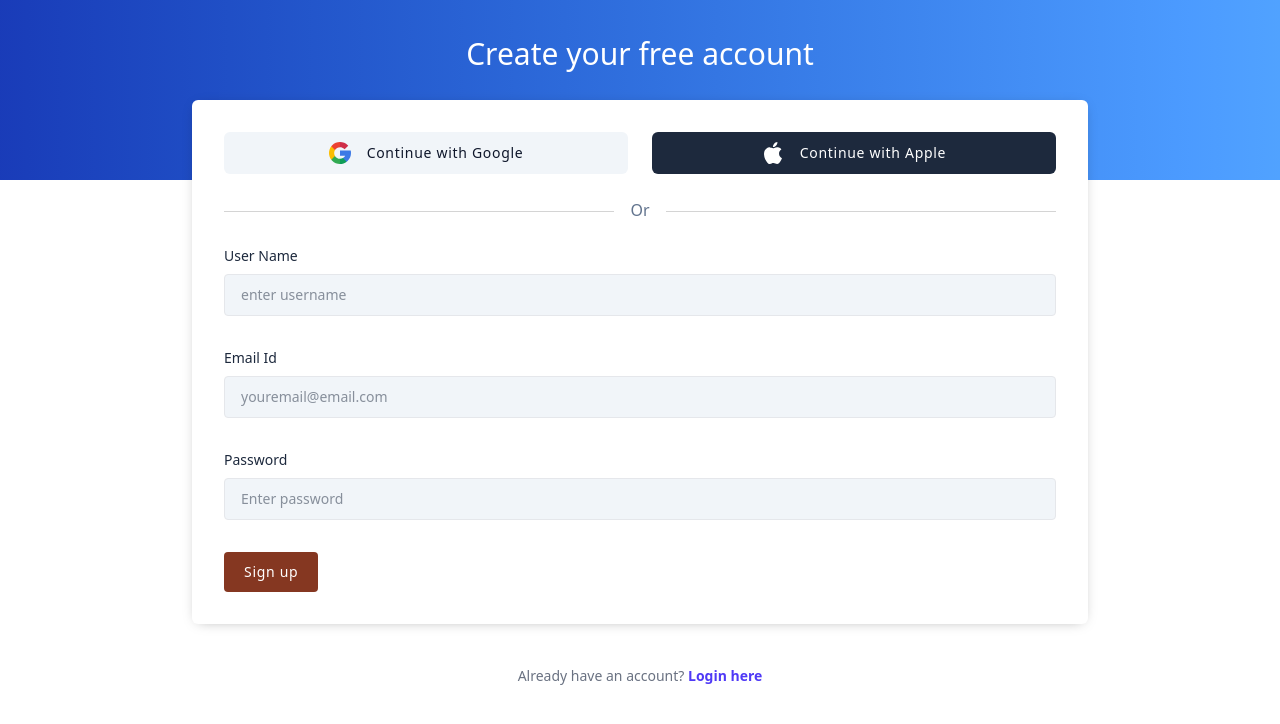
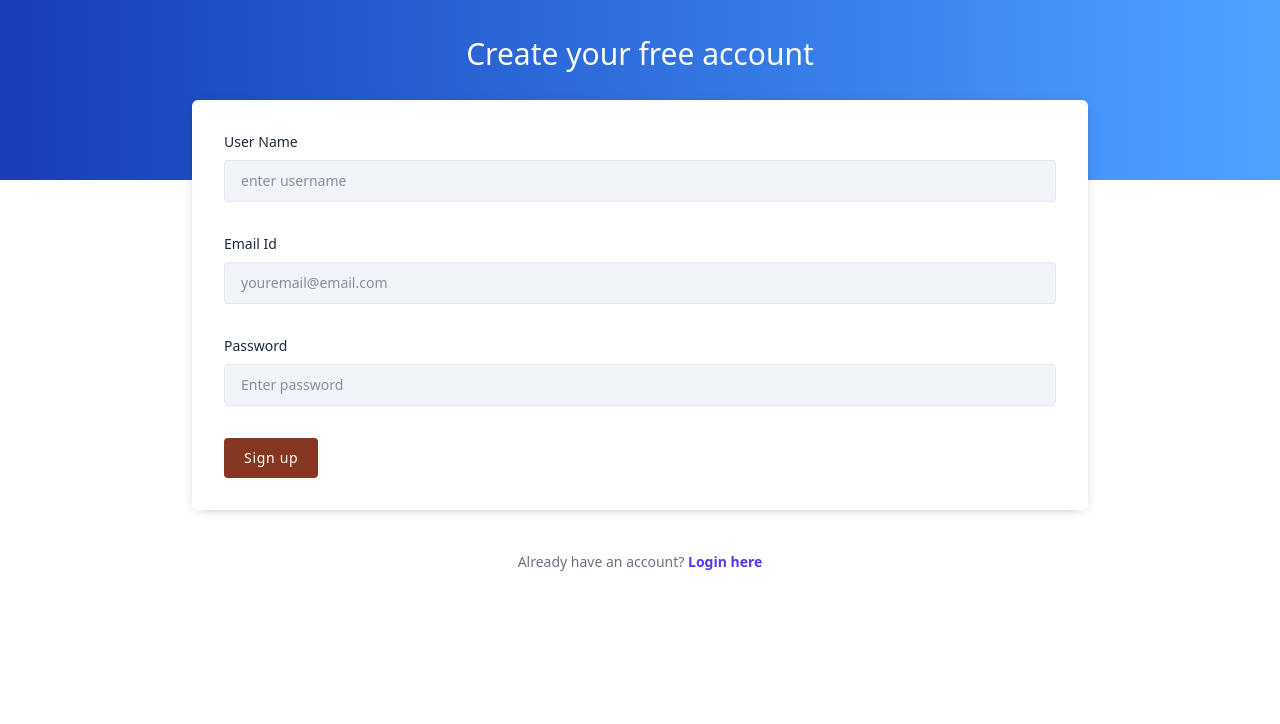
Before and after one commit to aylinazlina/Recipe-Sharing-App-React-Tailwind, a React (Vite) app: page / in a window 1280 px wide. Shown: the top 724 px of the page. Built offline with nearby package versions, Linux system fonts and the light colour scheme.

Commit message:
logInWithEmailandPassword and loginWithPopup is working properly

```diff
--- a/src/pages/Login.jsx
+++ b/src/pages/Login.jsx
@@ -1,16 +1,23 @@
 import React from "react";
-import {useContext} from "react"
+import { useContext } from "react";
 import { useForm } from "react-hook-form";
 import { AuthContext } from "../context/AuthContext";
-import {Link} from "react-router";
-import {useNavigate} from "react-router";
-import { getAuth,sendEmailVerification } from "firebase/auth";
-
+import { Link } from "react-router";
+import { useNavigate } from "react-router";
+import { getDatabase, ref, set, push } from "firebase/database";
+import {
+  getAuth,
+  signInWithEmailAndPassword,
+  signInWithPopup,
+  GoogleAuthProvider,
+} from "firebase/auth";
 
 const Login = () => {
+  const auth = getAuth();
+  const db = getDatabase();
 
-const {user,setUser}=useContext(AuthContext);
-const navigate=useNavigate();
+  const { user, setUser } = useContext(AuthContext);
+  const navigate = useNavigate();
 
   const {
     register,
@@ -22,31 +29,131 @@ const navigate=useNavigate();
   const loginForm = (data) => {
     console.log(data);
 
-    if(user.email === data.email  && user.password === data.password){
-      navigate("/home");
-    }else{
-      alert("Invalid email or password");
-    }
+    //todo:initially if everything is working fine
+
+    // if(user.email === data.email  && user.password === data.password){
+    //   navigate("/home");
+    // }else{
+    //   alert("Invalid email or password");
+    // }
     //todo:inital checking if login form is working
     // setUser(()=>{
     //   return data
 
     // })
+
+    signInWithEmailAndPassword(auth, data.email, data.password)
+      .then((userinfo) => {
+        console.log("user logged in successfully", userinfo);
+        navigate("/home");
+        // ...
+      })
+      .catch((error) => {
+        console.log(
+          `error in from SignInWithEmailAndPassword function ${error.code}`
+        );
+      });
   };
 
-    //useContext
-    console.log("user",user);
+  //useContext
+  console.log("user", user);
+
+  //todo:LoginWithGoogle function for the google button
+
+  const LogInWithGoogle = () => {
+    // todo:button checking
+    // alert("hi mern2403!")
+
+    const Provider = new GoogleAuthProvider();
+
+    signInWithPopup(auth, Provider)
+      .then((userinfo) => {
+        console.log("log in with google successfully", userinfo);
+
+
+        const user=userinfo.user
+
+
+
+        //todo:user data is stored in the realtime database firebase
+
+        const userRef = push(ref(db, "users/"));
+        set(userRef, {
+          username: user.displayName || "username is missing",
+          email: user.email || "email is missing",
+          profile_picture:user.photoURL||"image is missing",
+          userUid: user.uid,
+        })
+
+
+      }).then(()=>{
+        navigate("/home")
+      })
+      .catch((error) => {
+        console.log(`error in from SignInWithPopup function ${error.code}`)
+      });
+  };
 
   return (
     <div>
       <div className="flex min-h-full flex-col justify-center px-6 py-12 lg:px-8">
         <div className="sm:mx-auto sm:w-full sm:max-w-sm">
-          <h2 className="mt-10 text-center text-2xl/9 font-bold tracking-tight text-gray-900">
+          <h2 className="mt-10 pb-10 text-center text-2xl/9 font-bold tracking-tight text-gray-900">
             Login
           </h2>
         </div>
 
-        <div className="mt-10 sm:mx-auto sm:w-full sm:max-w-sm">
+        <div className="grid sm:grid-cols-1 gap-6">
+          <button
+            onClick={LogInWithGoogle}
+            type="button"
+            className="w-[25dvw] ml-[37%] px-4 py-2.5 flex items-center justify-center rounded-md text-slate-900 text-sm font-medium tracking-wider cursor-pointer border-0 outline-0 bg-slate-100 hover:bg-slate-200"
+          >
+            <svg
+              xmlns="http://www.w3.org/2000/svg"
+              width="22px"
+              fill="#fff"
+              className="inline shrink-0 mr-4"
+              viewBox="0 0 512 512"
+            >
+              <path
+                fill="#fbbd00"
+                d="M120 256c0-25.367 6.989-49.13 19.131-69.477v-86.308H52.823C18.568 144.703 0 198.922 0 256s18.568 111.297 52.823 155.785h86.308v-86.308C126.989 305.13 120 281.367 120 256z"
+                data-original="#fbbd00"
+              />
+              <path
+                fill="#0f9d58"
+                d="m256 392-60 60 60 60c57.079 0 111.297-18.568 155.785-52.823v-86.216h-86.216C305.044 385.147 281.181 392 256 392z"
+                data-original="#0f9d58"
+              />
+              <path
+                fill="#31aa52"
+                d="m139.131 325.477-86.308 86.308a260.085 260.085 0 0 0 22.158 25.235C123.333 485.371 187.62 512 256 512V392c-49.624 0-93.117-26.72-116.869-66.523z"
+                data-original="#31aa52"
+              />
+              <path
+                fill="#3c79e6"
+                d="M512 256a258.24 258.24 0 0 0-4.192-46.377l-2.251-12.299H256v120h121.452a135.385 135.385 0 0 1-51.884 55.638l86.216 86.216a260.085 260.085 0 0 0 25.235-22.158C485.371 388.667 512 324.38 512 256z"
+                data-original="#3c79e6"
+              />
+              <path
+                fill="#cf2d48"
+                d="m352.167 159.833 10.606 10.606 84.853-84.852-10.606-10.606C388.668 26.629 324.381 0 256 0l-60 60 60 60c36.326 0 70.479 14.146 96.167 39.833z"
+                data-original="#cf2d48"
+              />
+              <path
+                fill="#eb4132"
+                d="M256 120V0C187.62 0 123.333 26.629 74.98 74.98a259.849 259.849 0 0 0-22.158 25.235l86.308 86.308C162.883 146.72 206.376 120 256 120z"
+                data-original="#eb4132"
+              />
+            </svg>
+            Continue with Google
+          </button>
+        </div>
+
+        <p className="ml-[50%] mt-4 text-red-500 font-bold">Or </p>
+
+        <div className="mt-4 sm:mx-auto sm:w-full sm:max-w-sm">
           <form
             className="space-y-6"
             onSubmit={handleSubmit(loginForm)}
@@ -68,7 +175,7 @@ const navigate=useNavigate();
                   placeholder="your@email.com"
                   autocomplete="email"
                   {...register("email", {
-                    required: {value:true,message:"Email is required"},
+                    required: { value: true, message: "Email is required" },
                     pattern: {
                       value: /^[a-zA-Z0-9._%+-]+@[a-zA-Z0-9.-]+\.[a-zA-Z]{2,}$/,
                       message: "Enter a valid email address",
@@ -116,14 +223,13 @@ const navigate=useNavigate();
                   id="password"
                   autocomplete="current-password"
                   placeholder="••••••••"
-                  {...register(
-                    "password",{
-                     required:{value:true,message:"Pasword is required"} ,
-                      minLength: {
+                  {...register("password", {
+                    required: { value: true, message: "Pasword is required" },
+                    minLength: {
                       value: 6,
                       message: "Password must be at least 6 character long",
                     },
-                    maxLength:{
+                    maxLength: {
                       value: 20,
                       message: "Password must be at most 20 character long",
                     },
@@ -154,11 +260,10 @@ const navigate=useNavigate();
             </div>
           </form>
 
-
           <p className="mt-10 text-center text-sm/6 text-gray-500">
             Don't have an account?{" "}
-            <Link to="/"
-
+            <Link
+              to="/"
               className="font-semibold text-indigo-600 hover:text-indigo-500"
             >
               Sign up for free
--- a/src/pages/Registration.jsx
+++ b/src/pages/Registration.jsx
@@ -42,6 +42,8 @@ const Registration = () => {
             return sendEmailVerification(auth.currentUser);
           })
           .then(() => {
+            // todo:Create a new user in the firebase database
+
             const userRef = push(ref(database, "users/"));
             set(userRef, {
               username: auth.currentUser.displayName || username,
@@ -81,74 +83,9 @@ const Registration = () => {
             onSubmit={handleSubmit(SignUpForm)}
             className="max-w-4xl mx-auto bg-white [box-shadow:0_2px_13px_-6px_rgba(0,0,0,0.4)] sm:p-8 p-4 rounded-md"
           >
-            <div className="grid sm:grid-cols-2 gap-6">
-              <button
-                type="button"
-                className="w-full px-4 py-2.5 flex items-center justify-center rounded-md text-slate-900 text-sm font-medium tracking-wider cursor-pointer border-0 outline-0 bg-slate-100 hover:bg-slate-200"
-              >
-                <svg
-                  xmlns="http://www.w3.org/2000/svg"
-                  width="22px"
-                  fill="#fff"
-                  className="inline shrink-0 mr-4"
-                  viewBox="0 0 512 512"
-                >
-                  <path
-                    fill="#fbbd00"
-                    d="M120 256c0-25.367 6.989-49.13 19.131-69.477v-86.308H52.823C18.568 144.703 0 198.922 0 256s18.568 111.297 52.823 155.785h86.308v-86.308C126.989 305.13 120 281.367 120 256z"
-                    data-original="#fbbd00"
-                  />
-                  <path
-                    fill="#0f9d58"
-                    d="m256 392-60 60 60 60c57.079 0 111.297-18.568 155.785-52.823v-86.216h-86.216C305.044 385.147 281.181 392 256 392z"
-                    data-original="#0f9d58"
-                  />
-                  <path
-                    fill="#31aa52"
-                    d="m139.131 325.477-86.308 86.308a260.085 260.085 0 0 0 22.158 25.235C123.333 485.371 187.62 512 256 512V392c-49.624 0-93.117-26.72-116.869-66.523z"
-                    data-original="#31aa52"
-                  />
-                  <path
-                    fill="#3c79e6"
-                    d="M512 256a258.24 258.24 0 0 0-4.192-46.377l-2.251-12.299H256v120h121.452a135.385 135.385 0 0 1-51.884 55.638l86.216 86.216a260.085 260.085 0 0 0 25.235-22.158C485.371 388.667 512 324.38 512 256z"
-                    data-original="#3c79e6"
-                  />
-                  <path
-                    fill="#cf2d48"
-                    d="m352.167 159.833 10.606 10.606 84.853-84.852-10.606-10.606C388.668 26.629 324.381 0 256 0l-60 60 60 60c36.326 0 70.479 14.146 96.167 39.833z"
-                    data-original="#cf2d48"
-                  />
-                  <path
-                    fill="#eb4132"
-                    d="M256 120V0C187.62 0 123.333 26.629 74.98 74.98a259.849 259.849 0 0 0-22.158 25.235l86.308 86.308C162.883 146.72 206.376 120 256 120z"
-                    data-original="#eb4132"
-                  />
-                </svg>
-                Continue with Google
-              </button>
-              <button
-                type="button"
-                className="w-full px-4 py-2.5 flex items-center justify-center rounded-md text-white text-sm font-medium tracking-wider cursor-pointer border-0 outline-0 bg-slate-800 hover:bg-slate-900"
-              >
-                <svg
-                  xmlns="http://www.w3.org/2000/svg"
-                  width="22px"
-                  fill="#fff"
-                  className="inline shrink-0 mr-4"
-                  viewBox="0 0 22.773 22.773"
-                >
-                  <path
-                    d="M15.769 0h.162c.13 1.606-.483 2.806-1.228 3.675-.731.863-1.732 1.7-3.351 1.573-.108-1.583.506-2.694 1.25-3.561C13.292.879 14.557.16 15.769 0zm4.901 16.716v.045c-.455 1.378-1.104 2.559-1.896 3.655-.723.995-1.609 2.334-3.191 2.334-1.367 0-2.275-.879-3.676-.903-1.482-.024-2.297.735-3.652.926h-.462c-.995-.144-1.798-.932-2.383-1.642-1.725-2.098-3.058-4.808-3.306-8.276v-1.019c.105-2.482 1.311-4.5 2.914-5.478.846-.52 2.009-.963 3.304-.765.555.086 1.122.276 1.619.464.471.181 1.06.502 1.618.485.378-.011.754-.208 1.135-.347 1.116-.403 2.21-.865 3.652-.648 1.733.262 2.963 1.032 3.723 2.22-1.466.933-2.625 2.339-2.427 4.74.176 2.181 1.444 3.457 3.028 4.209z"
-                    data-original="#000000"
-                  />
-                </svg>
-                Continue with Apple
-              </button>
-            </div>
 
-            <div className="my-6 flex items-center before:mt-0.5 before:flex-1 before:border-t before:border-neutral-300 after:mt-0.5 after:flex-1 after:border-t after:border-neutral-300">
-              <p className="mx-4 text-center text-slate-500">Or</p>
-            </div>
+
+
 
             <div className="grid sm:grid-cols-1 gap-8">
               <div>
```
